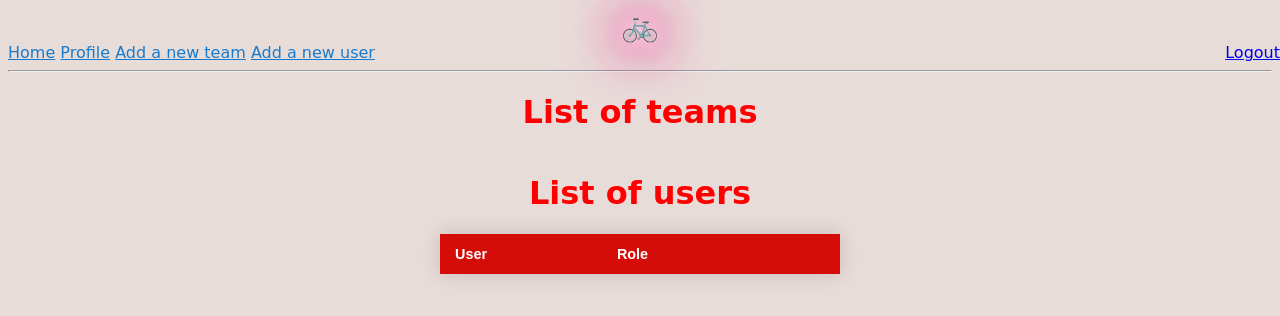
After one commit to bhuvansingla/flask-login, a Flask app: page /admin_home/admin in a window 1280 px wide. The commit adds this page. Shown: the top 316 px of the page. Run offline with Flask 3, Linux system fonts and the light colour scheme; a user stored in the database is signed in; data comes from the database, SQL or seed files in the repository; data that the repository does not hold is empty.

Commit message:
admin can create and delete users (#40)

```diff
--- a/routes.py
+++ b/routes.py
@@ -35,7 +35,11 @@ def login():
         login_user(user,remember=form.remember_me.data)
         next_page = request.args.get('next')
         if not next_page or url_parse(next_page).netloc != '':
-            next_page = url_for('user_home',username = user.username)
+            if user.role !="admin":
+                next_page = url_for('user_home',username = user.username)
+            else:
+                next_page = url_for('admin_home',username = user.username)
+
             return redirect(next_page)
     return render_template('login.html', title='Sign In', form=form)
 
@@ -53,7 +57,23 @@ def register():
         db.session.commit()
         flash('Congratulations, you are now a registered user!')
         return redirect(url_for('login'))
+
     return render_template('register.html', title='Register', form=form)
+
+
+@app.route('/new_user', methods=['GET', 'POST'])
+def new_user():
+
+    form = RegistrationForm()
+    if form.validate_on_submit():
+        user = User(username=form.username.data, email=form.email.data)
+        user.set_password(form.password.data)
+        db.session.add(user)
+        db.session.commit()
+        flash('Congratulations, you are now a registered user!')
+        return redirect(url_for('admin_home',username = user.username))
+
+    return render_template('new_user.html', title='Register new user', form=form)
 
 @app.route('/new_trip/<int:user_id>',methods=['GET', 'POST'])
 @login_required
@@ -82,7 +102,6 @@ def user_home(username):
     trips = Trip.query.filter_by(user_id=current_user.id).all()
     teams = Team.query.all()
     user_teams_ids = [team.id for team in user.teams]
-
     reqs_user_team = []
 
     if user.role=="team_leader":
@@ -95,7 +114,28 @@ def user_home(username):
     if teams is None:
         teams = []
 
+
     return render_template('user_home.html', user=user,trips=trips,teams=teams,requests=reqs_user_team)
+
+
+@app.route('/admin_home/<username>',methods=['GET', 'POST'])
+@login_required
+def admin_home(username):
+
+    users = User.query.filter(User.username!="admin")
+    trips = Trip.query.all()
+    teams = Team.query.all()
+
+
+    if trips is None:
+        trips = []
+    if teams is None:
+        teams = []
+    if users is None:
+        users = []
+
+    return render_template('admin_home.html', users=users,trips=trips,teams=teams)
+
 
 
 
@@ -142,7 +182,11 @@ def logout():
 def view_user_profile_by_TL(user_id):
     user = User.query.get(user_id)
     trips = Trip.query.filter_by(user_id=user_id).all()
-    return render_template("view_user_profile_by_TL.html",user=user,trips=trips)
+    if current_user.role=="admin":
+        teams= Team.query.all()
+        return render_template("view_user_profile_by_TL.html",user=user,trips=trips,teams=teams)
+    else:
+        return render_template("view_user_profile_by_TL.html",user=user,trips=trips,teams=teams)
 
 
 @app.route("/delete_trip/<int:trip_id>/<int:user_id>")
@@ -160,8 +204,18 @@ def delete_team(team_id):
     team = Team.query.filter_by(id=team_id).first()
     db.session.delete(team)
     db.session.commit()
-    return redirect(url_for("user_home",username=current_user.username))
+    return redirect(url_for("admin_home",username=current_user.username))
 
+@app.route("/delete_user/<int:user_id>")
+@login_required
+def delete_user(user_id):
+    user = User.query.filter_by(id=user_id).first()
+    db.session.delete(user)
+    db.session.commit()
+    if current_user.role =="admin":
+        return redirect(url_for("admin_home",username=current_user.username))
+    else:
+        return redirect(url_for("index"))
 
 @app.route("/trip_details/<int:trip_id>")
 def trip_details(trip_id):
@@ -195,7 +249,7 @@ def new_team():
         db.session.add(team)
         db.session.commit()
         flash('New team registered!')
-        return redirect(url_for('user_home',username = current_user.username))
+        return redirect(url_for('admin_home',username = current_user.username))
 
     return render_template('new_team.html',title="Add new team", form = form )
 
@@ -209,7 +263,11 @@ def manage_team():
         team_members = [member for member in team.users if member.id != current_user.id]
         return render_template('manage_team.html',title="Manage team",team = team,users=team_members)
     except:
-        return redirect(url_for('user_home',username = current_user.username))
+        if current_user.role !='admin':
+            return redirect(url_for('user_home',username = current_user.username))
+        else:
+            return redirect(url_for('admin_home',username = current_user.username))
+
 
 @app.route('/request_enrollment_to_team/<int:team_id>',methods=['GET', 'POST'])
 @login_required
@@ -242,20 +300,28 @@ def decide_on_enrollment(request_id,accept):
         db.session.delete(request_to_join)
         db.session.commit()
 
-
-
     return redirect(url_for("user_home",username=current_user.username))
 
 
+@app.route('/enroll_directly/<int:team_id>/<int:user_id>',methods=['GET', 'POST'])
+@login_required
+def enroll_directly(team_id,user_id):
 
-@app.route('/')
+    user = User.query.get(user_id)
+    team = Team.query.get(team_id)
+    team.add_member(user)
+    db.session.commit()
+
+
+    return redirect(url_for("admin_home",username=current_user.username))
+
 @app.route('/unenroll_from_team/<int:team_id>/<int:user_id>',methods=['GET', 'POST'])
 @login_required
 def unenroll_from_team(team_id,user_id):
 
     team =  Team.query.get(team_id)
     user = User.query.get(user_id)
-    if current_user in team.users:
+    if current_user in team.users or user in team.users:
         user.set_role("user")
         team.users.remove(user)
         db.session.commit()
--- /dev/null
+++ b/templates/admin_home.html
@@ -0,0 +1,84 @@
+{% extends "base.html" %}
+
+{% block content %}
+
+<head>
+    <link rel="stylesheet" href="{{ url_for('static', filename='styles_user_home.css') }}">
+</head>
+
+<!-- admin section-->
+<center>
+    <h1 style="color:red">List of teams</h1>
+</center>
+<div class="post-container">
+    {% for team in teams %}
+    <div class="post-container">
+        <div class="post-info">
+            <div class="row">
+                <ul>&#128205;
+                    <a href="{{url_for('team_details',team_id=team.id)}}">{{team.name}}</a>
+                </ul>
+
+                <div class="delete-button-container">
+                    <a class="delete-button" href="/delete_team/{{team.id}}">Delete</a>
+                </div>
+            </div>
+        </div>
+    </div>
+    {%endfor%}
+</div>
+
+
+
+<center>
+    <h1 style="color:red">List of users</h1>
+    <div class="post-container">
+        <div class="post-container">
+            <table class="styled-table">
+                <thead>
+                    <tr>
+                        <th>User</th>
+                        <th>Role</th>
+                        <th></th>
+                    </tr>
+                </thead>
+                <tbody>
+                    {% for user in users %}
+                    <tr>
+                        <td><a href="/view_user_profile_by_TL/{{user.id}}">{{ user.username }}</a></td>
+                        <td>
+                            <form method="POST" action="{{ url_for('change_role') }}">
+                                <input type="hidden" name="user_id" value="{{ user.id }}">
+                                <select name="role">
+                                    {% if user.role == "user" %}
+                                    <option value="user" selected>User</option>
+                                    {% else %}
+                                    <option value="user">User</option>
+                                    {% endif %}
+                                    {% if user.role == "team_leader" %}
+                                    <option value="team_leader" selected>Team Leader</option>
+                                    {% else %}
+                                    <option value="team_leader">Team Leader</option>
+                                    {% endif %}
+                                </select>
+                                <input type="submit" value="Change Role">
+                            </form>
+                        </td>
+                        <td>
+                            <div class="delete-button-container">
+                                <a class="delete-button" href="/delete_user/{{user.id}}">Delete</a>
+                            </div>
+                        </td>
+
+                    </tr>
+                    {% endfor %}
+                </tbody>
+            </table>
+        </div>
+
+
+    </div>
+</center>
+
+
+{% endblock %}
--- a/templates/base.html
+++ b/templates/base.html
@@ -21,17 +21,39 @@
         <a class="blue pull-left" href="{{ url_for('index') }}">Home</a>
         <a class="blue pull-right" href="{{ url_for('login') }}">Login</a>
         {% else %}
+
+        <!--home management-->
+        {%if current_user.role =='admin'%}
+        <a class="blue pull-right" href="{{ url_for('admin_home', username=current_user.username) }}">Home</a>
+        {%else%}
         <a class="blue pull-right" href="{{ url_for('user_home', username=current_user.username) }}">Home</a>
+        {%endif%}
+
+        <!--profile-->
         <a class="blue pull-right" href="{{ url_for('user_profile') }}">Profile</a>
+
+        <!--add new trip-->
+        {%if current_user.role !='admin'%}
         <a class="blue pull-left" href="{{ url_for('new_trip', user_id = current_user.id) }}">Add a new trip</a>
-        <a class="right-link" href="{{ url_for('logout') }}">Logout</a>
-        {% endif %}
+        {%endif%}
+
+        <!--add new team-->
         {%if current_user.role == 'admin' %}
         <a class="blue pull-left" href="{{ url_for('new_team') }}">Add a new team</a>
         {% endif %}
+
+        <!--add new user-->
+        {%if current_user.role == 'admin' %}
+        <a class="blue pull-left" href="{{ url_for('new_user') }}">Add a new user</a>
+        {% endif %}
+
+        <!--team management-->
         {%if current_user.role == 'team_leader'%}
         <a class="blue pull-right" href="{{ url_for('manage_team') }}">Manage team</a>
         {%endif%}
+
+        <a class="right-link" href="{{ url_for('logout') }}">Logout</a>
+        {% endif %}
 
     </div>
 
```
Also changed, not shown: templates/landing_page.html (+28 -4 lines), templates/new_user.html (added, +40 -0 lines), templates/user_home.html (+13 -15 lines), templates/user_profile.html (+7 -0 lines), templates/view_user_profile_by_TL.html (+38 -3 lines).
